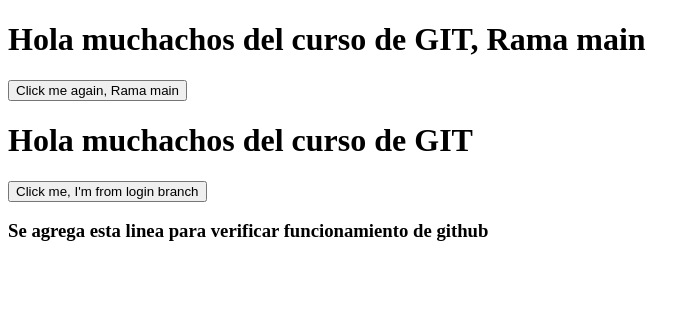
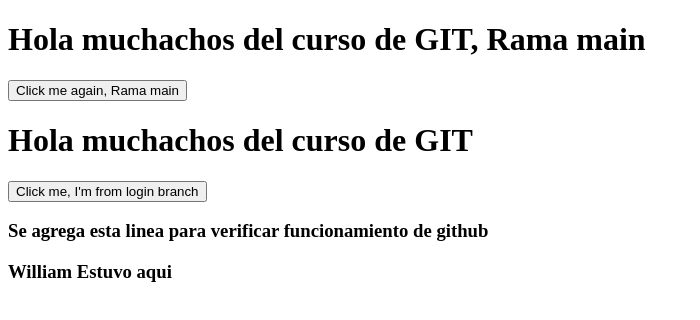
Before and after one commit to JDLibreros-PTI/ejemplo-g31-g32, a plain HTML site: page index.html in a window 1280 px wide. Shown: the whole page, without its empty margins (0-700 px from the left). Drawn offline with Linux system fonts and the light colour scheme.

Commit message:
William Estuvo aqui

```diff
--- a/index.html
+++ b/index.html
@@ -9,6 +9,7 @@
         <h1>Hola muchachos del curso de GIT</h1>
         <button onclick="SaludarAlumnos()">Click me, I'm from login branch</button>
         <h3>Se agrega esta linea para verificar funcionamiento de github</h3>
+        <h3>William Estuvo aqui</h3>
     </body>
     <script src="functions.js"></script>
 </html>
```
